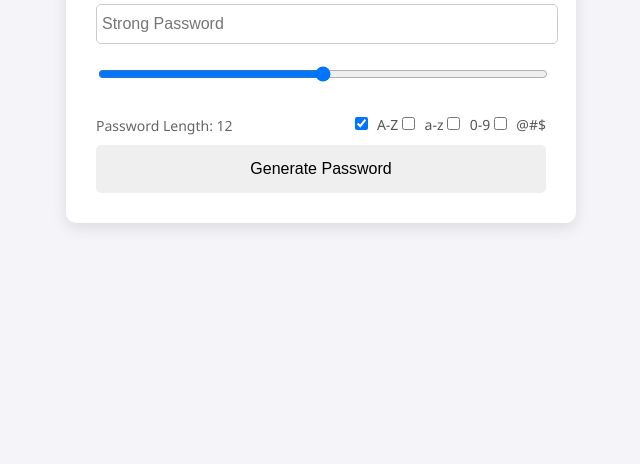
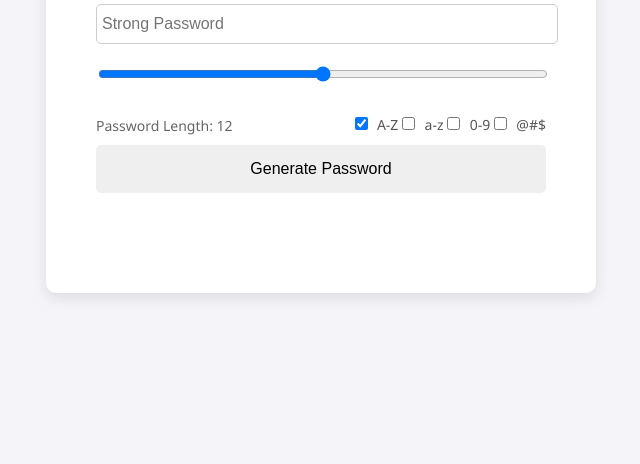
Before and after one commit to hajratariqi/random-pass-generater, a plain HTML site: page index.html in a window 1280 px wide. Shown: the part 336-800 px from the top of the page, without its empty margins (319-959 px from the left). Drawn offline with Linux system fonts and the light colour scheme.

Commit message:
add more styling

```diff
--- a/index.html
+++ b/index.html
@@ -18,10 +18,11 @@
 
         .container {
             background-color: #fff;
-            padding: 30px;
+            padding: 100px 50px;
             border-radius: 10px;
             box-shadow: 0 5px 15px rgba(0, 0, 0, 0.1);
             width: 450px;
+
         }
 
         h1 {
@@ -68,7 +69,6 @@
         }
 
         button {
-          border: 1px solid f4f4f9;
             padding: 15px 20px;
             border: none;
             border-radius: 5px;
```
